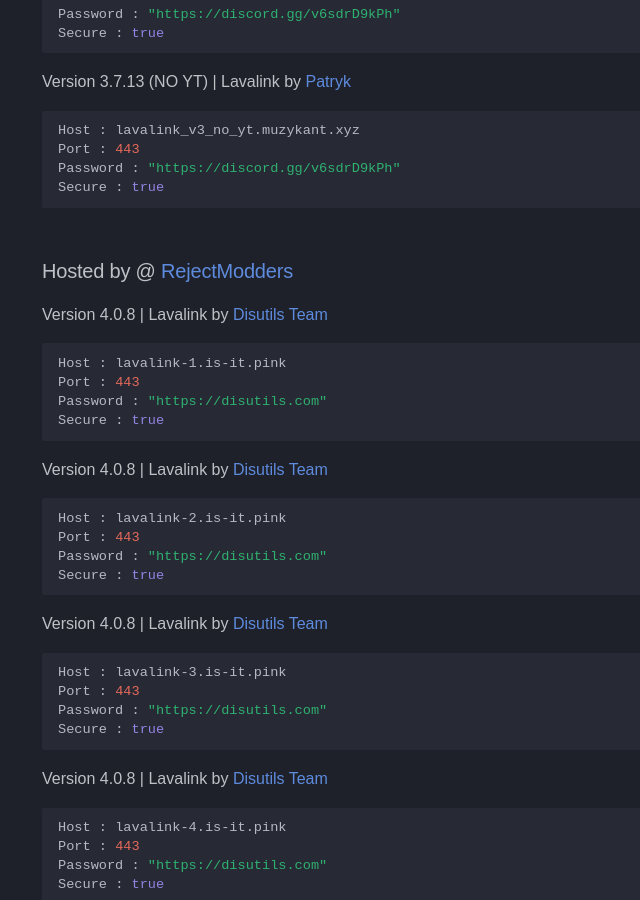
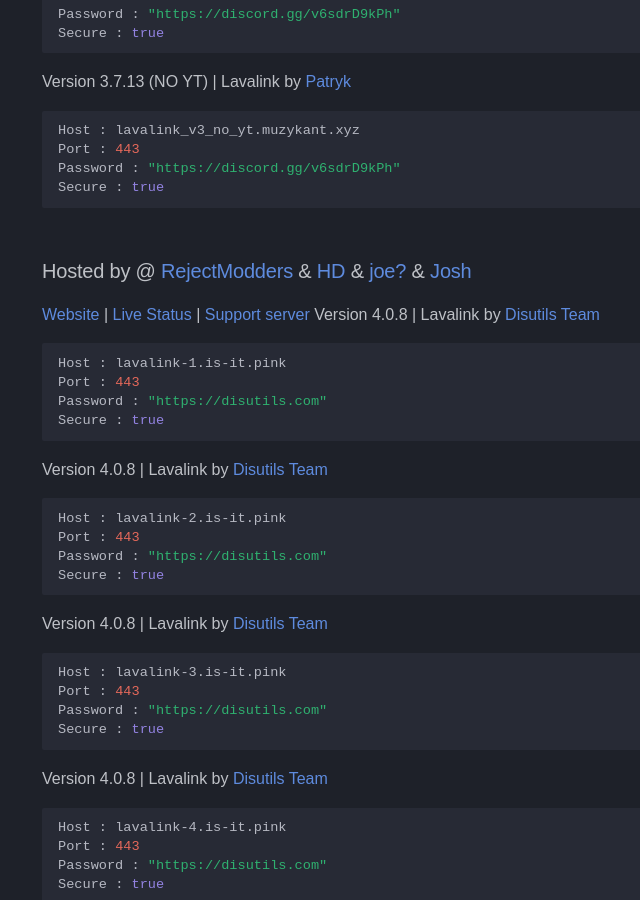
Before and after one commit to DarrenOfficial/lavalink-list, an MkDocs documentation site: the page built from docs/SSL/lavalink-with-ssl.md, in a window 1280 px wide and 900 px high, scrolled down 1489 px. Shown: the whole window, without its empty margins (4-644 px from the left). Built offline with MkDocs 1.6.1 and Material for MkDocs 9.7.7, drawn with Linux system fonts in a browser that asks for light colours; some web fonts are replaced; comment, search, counter and statistics services are not loaded; a style sheet for code colours, icons or effects is not loaded; some of the changed text lies outside the part shown.

Commit message:
Update lavalink-with-ssl.md

````diff
--- a/docs/SSL/lavalink-with-ssl.md
+++ b/docs/SSL/lavalink-with-ssl.md
@@ -82,7 +82,8 @@ Port : 443
 Password : "https://discord.gg/v6sdrD9kPh"
 Secure : true
 ```
-### Hosted by @ [RejectModders](https://discord.com/invite/28RuT8WsKT)
+### Hosted by @ [RejectModders](https://discord.com/users/418941954252996609) & [HD](https://discord.com/users/715406424947294290) & [joe?](https://discord.com/users/379395029086633985) & [Josh](https://discord.com/users/235926974558765056)
+[Website](https://disutils.com) | [Live Status](https://lavalink.disutils.com) | [Support server](https://discord.gg/28RuT8WsKT)
 Version 4.0.8 | Lavalink by [Disutils Team](https://disutils.com)
 ```bash
 Host : lavalink-1.is-it.pink
````
